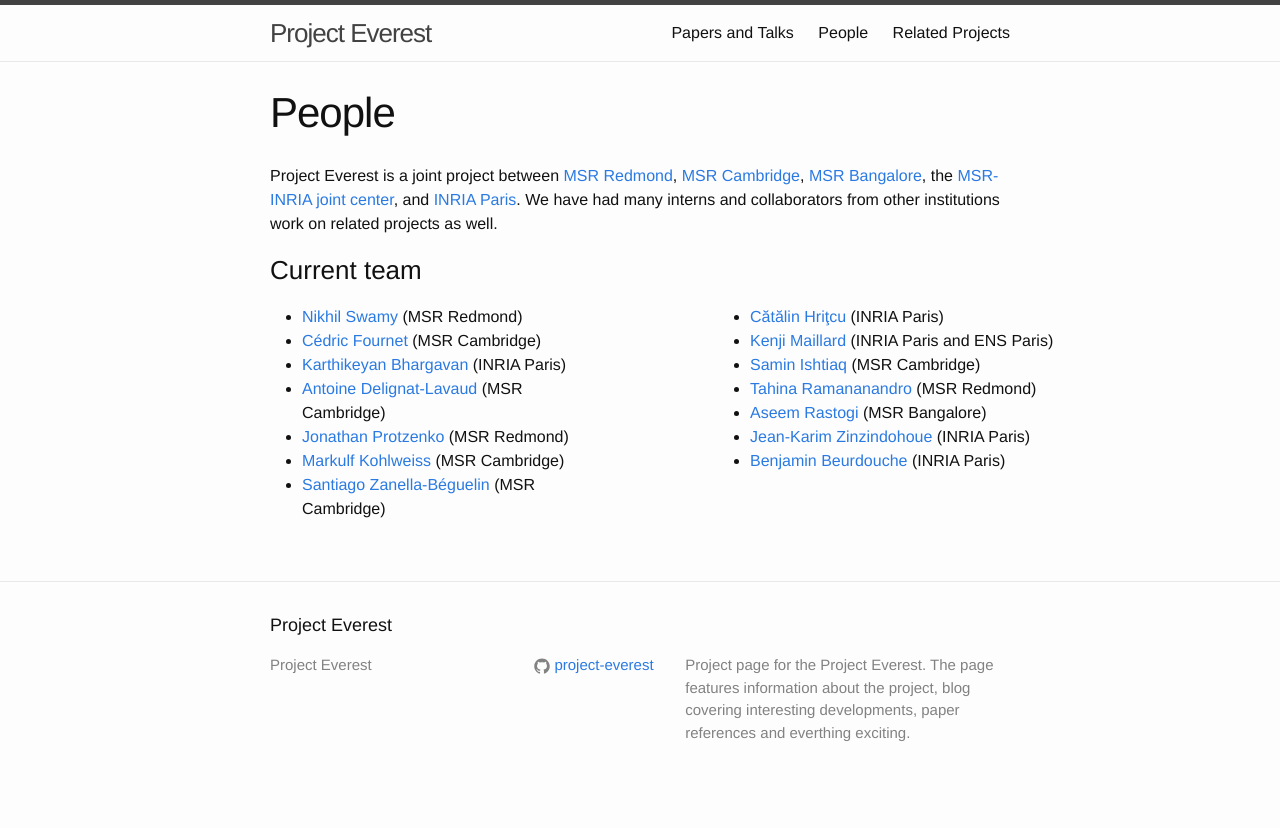
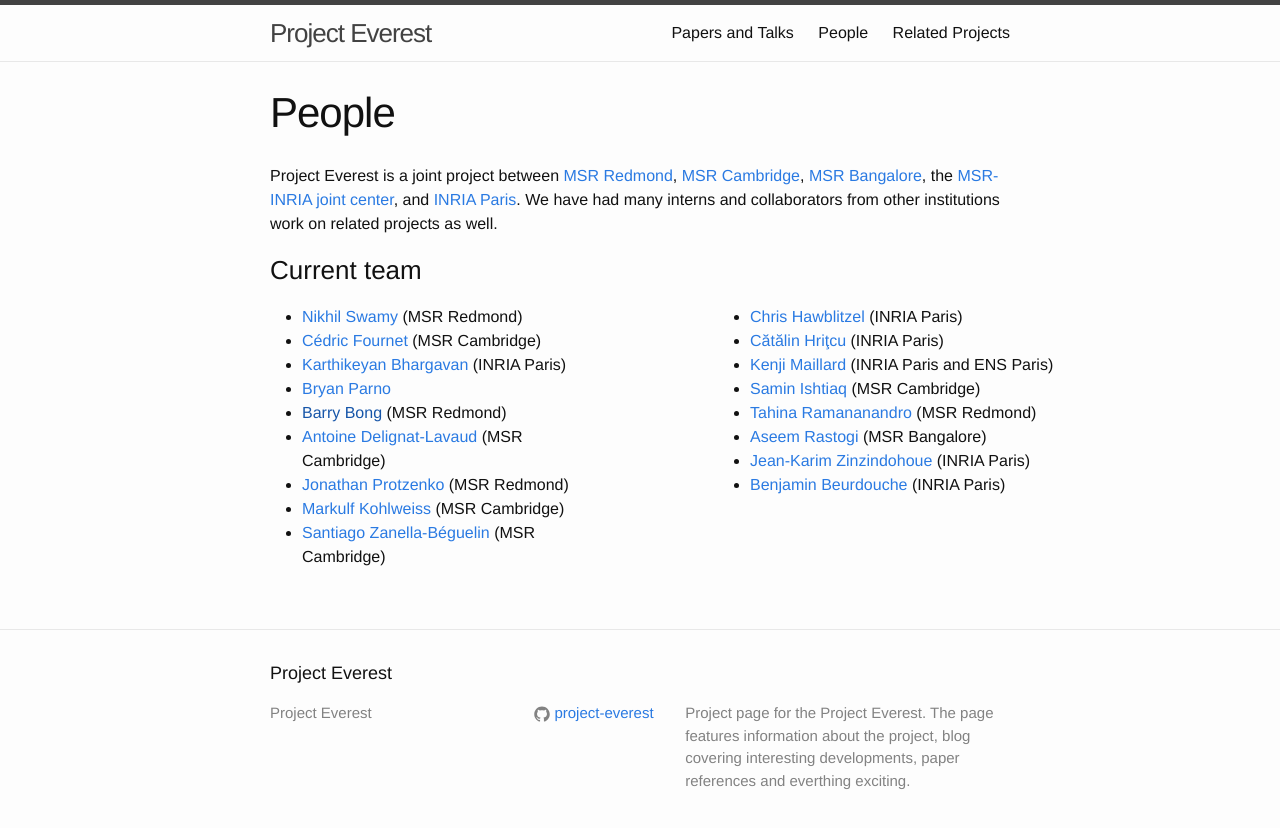
Before and after one commit to project-everest/project-everest.github.io, a Jekyll site: the page built from people.md, in a window 1280 px wide. Shown: the top 828 px of the page. Built offline with Jekyll 4.4.1, drawn with Linux system fonts in a browser that asks for light colours.

Commit message:
more people updates

```diff
--- a/people.md
+++ b/people.md
@@ -17,6 +17,8 @@
         <li><a href="http://research.microsoft.com/en-us/people/nswamy/">Nikhil Swamy</a> (MSR Redmond)</li>
         <li><a href="http://research.microsoft.com/en-us/um/people/fournet/">Cédric Fournet</a> (MSR Cambridge)</li>
         <li><a href="http://prosecco.gforge.inria.fr/personal/karthik/">Karthikeyan Bhargavan</a> (INRIA Paris)</li>
+        <li><a href="https://www.microsoft.com/en-us/research/people/parno/">Bryan Parno</a> </li>
+        <li><a href="">Barry Bong</a> (MSR Redmond)</li>
         <li><a href="http://antoine.delignat-lavaud.fr/">Antoine Delignat-Lavaud</a> (MSR Cambridge)</li>
         <li><a href="http://jonathan.protzenko.fr/">Jonathan Protzenko</a> (MSR Redmond)</li>
         <li><a href="https://www.microsoft.com/en-us/research/people/markulf/">Markulf Kohlweiss</a> (MSR Cambridge)</li>
@@ -26,6 +28,7 @@
 
     <div style="float:right; width:20em">
       <ul style="margin:0px 0px 0px 0px">
+        <li><a href="https://www.microsoft.com/en-us/research/people/chrishaw/">Chris Hawblitzel</a> (INRIA Paris)</li>
         <li><a href="http://prosecco.gforge.inria.fr/personal/hritcu/">Cătălin Hriţcu</a> (INRIA Paris)</li>
         <li><a href="https://www.eleves.ens.fr/home/kmaillar/">Kenji Maillard</a> (INRIA Paris and ENS Paris)</li>
         <li><a href="https://www.microsoft.com/en-us/research/people/sishtiaq">Samin Ishtiaq</a> (MSR Cambridge)</li>
```
